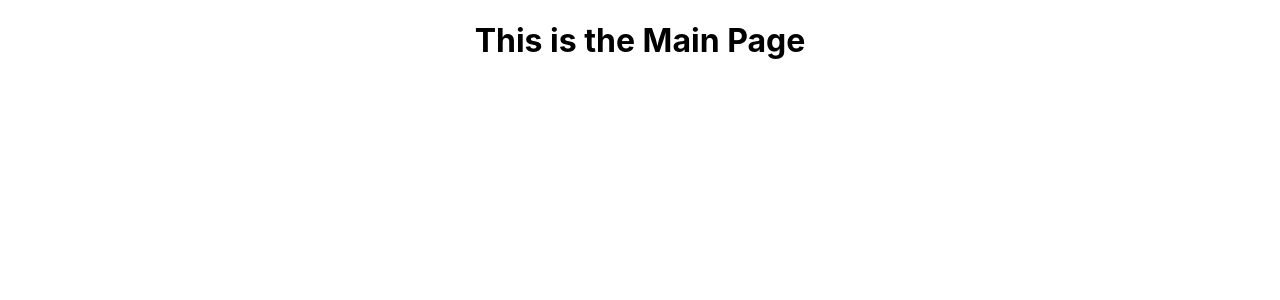
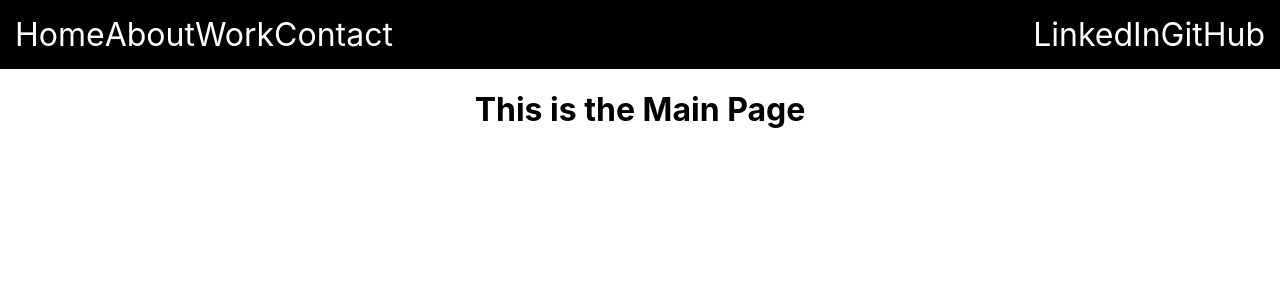
Before and after one commit to cynthiaobia/portfolio, a React (Create React App) app: page / in a window 1280 px wide. Shown: the top 300 px of the page. Built offline with nearby package versions, Linux system fonts and the light colour scheme.

Commit message:
added nav and links

```diff
--- a/src/App.css
+++ b/src/App.css
@@ -2,37 +2,28 @@
   text-align: center;
 }
 
-.App-logo {
-  height: 40vmin;
-  pointer-events: none;
+
+/* Placeholder style, remove later */
+.nav {
+  display: flex;
+  justify-content: space-between;
+  background-color: black;
+  color: white;
+  padding: 15px;
+  font-size: 2em;
 }
 
-@media (prefers-reduced-motion: no-preference) {
-  .App-logo {
-    animation: App-logo-spin infinite 20s linear;
-  }
+.nav a {
+  color: white;
+  text-decoration: none;
 }
 
-.App-header {
-  background-color: #282c34;
-  min-height: 100vh;
+.nav-left {
   display: flex;
-  flex-direction: column;
-  align-items: center;
-  justify-content: center;
-  font-size: calc(10px + 2vmin);
-  color: white;
+  justify-content: space-between;
 }
 
-.App-link {
-  color: #61dafb;
+.nav-right {
+  display: flex;
+  justify-content: space-between;
 }
-
-@keyframes App-logo-spin {
-  from {
-    transform: rotate(0deg);
-  }
-  to {
-    transform: rotate(360deg);
-  }
-}
--- a/src/App.js
+++ b/src/App.js
@@ -4,10 +4,12 @@ import About from './pages/About';
 import Work from './pages/Work';
 import Contact from './pages/Contact';
 import {Route, Routes} from 'react-router-dom';
+import Nav from './components/Nav';
 
 function App() {
   return (
     <div className="App">
+      <Nav />
       <Routes>
         <Route path='/' element={<Main />} />
         <Route path='/about' element={<About />} />
--- /dev/null
+++ b/src/components/Nav.js
@@ -0,0 +1,14 @@
+
+import NavLeft from "./NavLeft"
+import NavRight from "./NavRight"
+
+export default function Nav(props) {
+  return (
+    <div className='nav'>
+
+      <NavLeft />
+      <NavRight />
+
+    </div>
+  )
+};
--- /dev/null
+++ b/src/components/NavLeft.js
@@ -0,0 +1,24 @@
+import {Link} from 'react-router-dom';
+
+export default function NavLeft(props) {
+  return (
+    <div className='nav-left'>
+
+      <Link to='/'>
+        <div>Home</div>
+      </Link>
+
+      <Link to='/about'>
+        <div>About</div>
+      </Link>
+
+      <Link to='/work'>
+        <div>Work</div>
+      </Link>
+
+      <Link to='/contact'>
+        <div>Contact</div>
+      </Link>
+    </div>
+  )
+};
--- /dev/null
+++ b/src/components/NavRight.js
@@ -0,0 +1,16 @@
+
+export default function NavRight(props) {
+  return (
+    <div className='nav-right'>
+
+      <a href='https://www.linkedin.com/in/cynthiaobia/' target='_blank' rel='noreferrer'>
+        <div>LinkedIn</div>
+      </a>
+
+      <a href='https://github.com/cynthiaobia' target='_blank' rel='noreferrer'>
+        <div>GitHub</div>
+      </a>
+
+    </div>
+  )
+};
```
